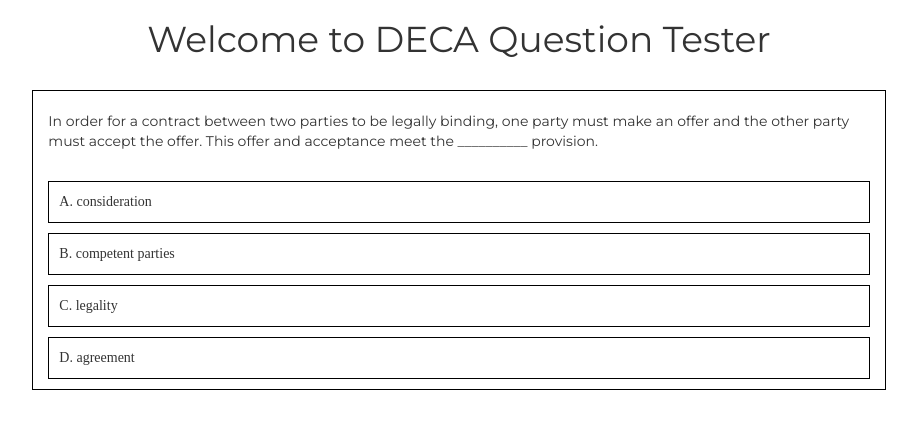
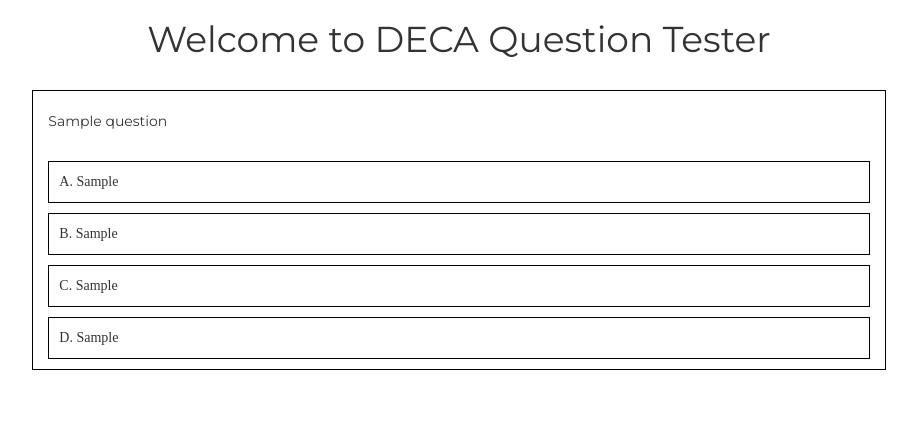
Before and after one commit to LynbrookDECA/DecaQuestionTester, a Flask app: template templates/index.html in a window 1280 px wide. Shown: the top 429 px of the page, without its empty margins (181-1098 px from the left). Run offline with Flask 2, Linux system fonts and the light colour scheme; the template is opened without the code that fills it: most values are stand-ins (such as "Sample title", 1, 10 or a date in 2020); some libraries are stand-ins or nearby versions.

Commit message:
Questions and Answers now being updated from DB

```diff
--- a/app.py
+++ b/app.py
@@ -21,6 +21,7 @@ CLIENT_SECRET_FILE = 'client_secret.json'
 APPLICATION_NAME = 'DecaQuestionTester'
 
 app = Flask(__name__)
+app.static_folder = 'static'
 
 @app.route('/', methods=['GET'])
 def hello_world():
@@ -32,19 +33,27 @@ def hello_world():
                               discoveryServiceUrl=discoveryUrl)
 
     spreadsheetId = '1B84hzrKLUS1SXRH7HZzcgZ7sxXcOxNPh_Uy6cJyNx-Q'
-    rangeName = 'Harsh Chobisa!A2:E'
+    rangeName = 'Harsh Chobisa!A2:G'
     result = service.spreadsheets().values().get(
         spreadsheetId=spreadsheetId, range=rangeName).execute()
     values = result.get('values', [])
 
+    optionA = optionB = optionC = optionD = question = ""
+
     if not values:
         print('No data found.')
     else:
-        print('Name, Major:')
         for row in values:
+            print(row)
             # Print columns A and E, which correspond to indices 0 and 4.
-            print('%s, %s' % (row[1], row[4]))
-    return render_template('index.html')
+            print('%s, %s, %s' % (row[1], row[2], row[4]))
+            question = row[1]
+            optionA = row[2]
+            optionB = row[3]
+            optionC = row[4]
+            optionD = row[5]
+            break
+    return render_template('index.html', question = question, optionA = optionA, optionB = optionB, optionC = optionC, optionD = optionD)
 
 def get_credentials():
     """Gets valid user credentials from storage.
--- a/quickstart.py
+++ b/quickstart.py
@@ -70,7 +70,8 @@ def main():
         print('Name, Major:')
         for row in values:
             # Print columns A and E, which correspond to indices 0 and 4.
-            print('%s, %s' % (row[1], row[4]))
+            print('%s, %s' % (row[2], row[4]))
+            break
 
 
 if __name__ == '__main__':
--- a/templates/index.html
+++ b/templates/index.html
@@ -27,11 +27,11 @@
             </div>
             <div class="row">
                 <div class="col-md-8 col-md-offset-2 question">
-                    <p id="question"> In order for a contract between two parties to be legally binding, one party must make an offer and the other party must accept the offer. This offer and acceptance meet the __________ provision.</p>
-                    <p id="option"> A. consideration </p>
-                    <p id="option"> B. competent parties </p>
-                    <p id="option"> C. legality </p>
-                    <p id="option"> D. agreement </p>
+                    <p id="question"> {{ question }}</p>
+                    <p id="option"> A. {{ optionA }} </p>
+                    <p id="option"> B. {{ optionB }} </p>
+                    <p id="option"> C. {{ optionC }}</p>
+                    <p id="option"> D. {{ optionD }}</p>
                 </div>
             </div>
 
@@ -40,7 +40,6 @@
 
         <!-- <script src="https://code.jquery.com/jquery-1.12.0.min.js"></script> -->
         <script src="{{ url_for('static', filename='js/vendor/jquery-1.12.0.min.js') }}"></script>
-        <script>window.jQuery || document.write('<script src="../static/js/vendor/jquery-1.12.0.min.js"><\/script>')</script>
         <script src="{{ url_for('static', filename='js/plugins.js') }}"></script>
         <script src="{{ url_for('static', filename='js/main.js') }}"></script>
         <script src="{{ url_for('static', filename='js/bootstrap.min.js') }}"></script>
```
